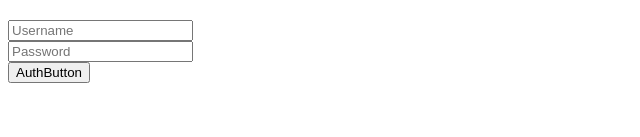
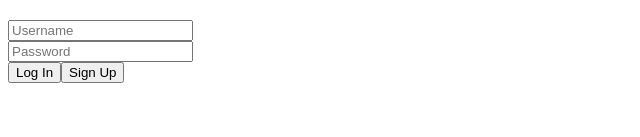
Before and after one commit to CSCodeVelocity/code-hero, a React app: page / in a window 1280 px wide. Shown: the part 163-300 px from the top of the page, without its empty margins (0-640 px from the left). Built offline with nearby package versions, Linux system fonts and the light colour scheme.

Commit message:
working on fetch in authForm

```diff
--- a/client/App.jsx
+++ b/client/App.jsx
@@ -1,7 +1,7 @@
 import React from 'react';
 import { authPage } from './pages/authPage.jsx';
 import { gamePage } from './pages/gamePage.jsx';
-import { BrowserRouter as Router, Route, Switch } from 'react-router-dom';
+import { Route } from 'react-router-dom';
 
 const App = () => {
   return (
--- a/client/components/authForm.jsx
+++ b/client/components/authForm.jsx
@@ -1,22 +1,44 @@
 import React from 'react';
 import { Route, Link, Switch } from 'react-router-dom';
-import GamePage from '../pages/gamePage.jsx';
 
 export default function authForm(props) {
   console.log(props);
+
+  const handleLogin = (e) => {
+    e.preventDefault();
+    // const username = document.querySelector('#username').value;
+    // const password = document.querySelector('#password').value;
+
+    // fetch('/auth/login', {
+    //   method: 'POST',
+    //   headers: { 'Content-Type': 'application/json' },
+    //   body: JSON.stringify({
+    //     username: username,
+    //     password: password,
+    //   }),
+    // }).then(res => res.json())
+    //     .then(data => {
+    //         const { username } = res.body;
+    //         const { user_id } = res.body;
+
+    // })
+
+    props.history.push('/game');
+  };
+
+  const handleSignUp = () => {};
+
   return (
     <div className="authForm">
-      <input type="text" placeholder="Username"></input>
+      <input id="username" type="text" placeholder="Username"></input>
       <br></br>
-      <input type="text" placeholder="Password"></input>
+      <input id="password" type="text" placeholder="Password"></input>
       <br></br>
-      <button
-        className="authButton"
-        onClick={() => {
-          props.history.push('/game');
-        }}
-      >
-        AuthButton
+      <button id="logIn" className="authButton" onClick={handleLogin}>
+        Log In
+      </button>
+      <button id="signUp" className="authButton" onClick={handleSignUp}>
+        Sign Up
       </button>
     </div>
   );
```
